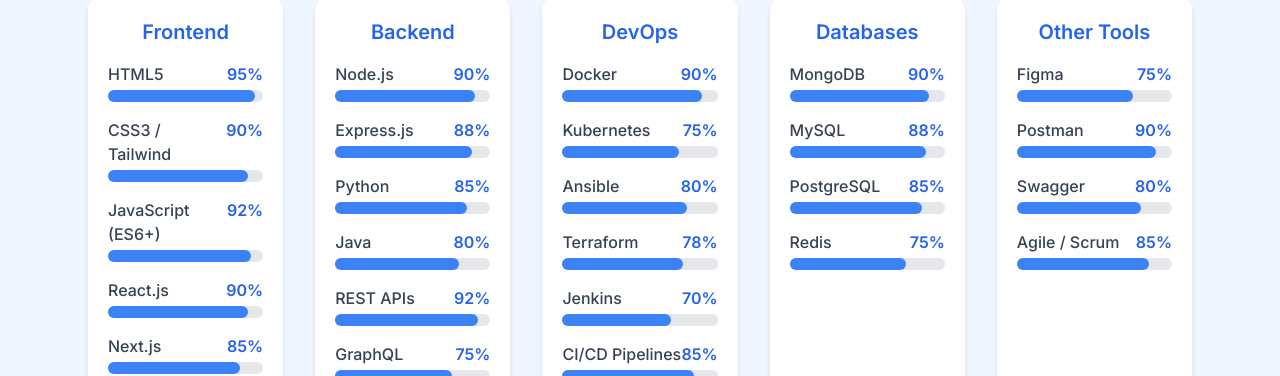
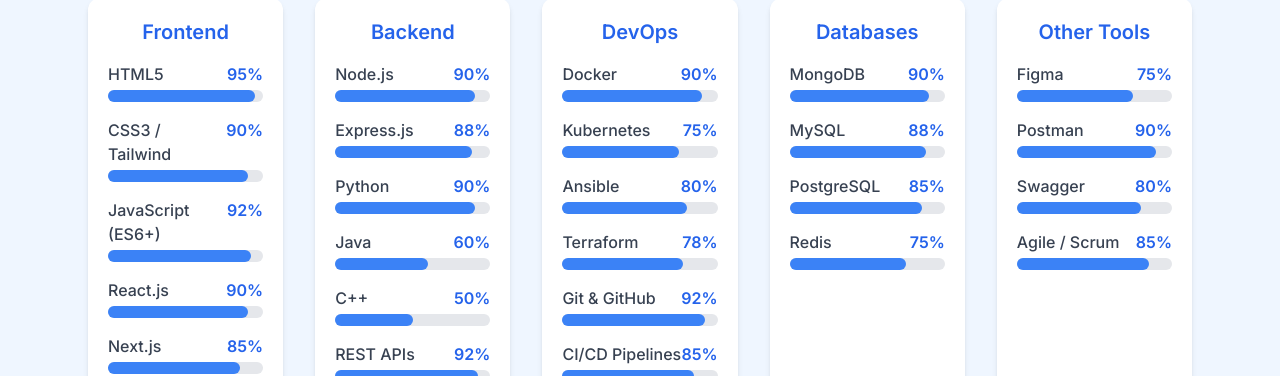
Before and after one commit to hesbonangwenyi606/my-portfolio, a React (Vite) app: page / in a window 1280 px wide. Shown: the part 1920-2296 px from the top of the page. Built offline with nearby package versions, Linux system fonts and the light colour scheme.

Commit message:
completed

```diff
--- a/src/components/SkillsSection.tsx
+++ b/src/components/SkillsSection.tsx
@@ -21,6 +21,7 @@
 
           {/* Grid of Skill Categories */}
           <div className="grid grid-cols-1 md:grid-cols-2 lg:grid-cols-5 gap-8">
+            {/* 1. Frontend */}
             <SkillCategory
               title="Frontend"
               skills={[
@@ -33,18 +34,21 @@
               ]}
             />
 
+            {/* 2. Backend */}
             <SkillCategory
               title="Backend"
               skills={[
                 { name: "Node.js", level: 90 },
                 { name: "Express.js", level: 88 },
-                { name: "Python", level: 85 },
-                { name: "Java", level: 80 },
+                { name: "Python", level: 90 },
+                { name: "Java", level: 60 },
+                { name: "C++", level: 50 },
                 { name: "REST APIs", level: 92 },
                 { name: "GraphQL", level: 75 },
               ]}
             />
 
+            {/* 3. DevOps */}
             <SkillCategory
               title="DevOps"
               skills={[
@@ -52,13 +56,14 @@
                 { name: "Kubernetes", level: 75 },
                 { name: "Ansible", level: 80 },
                 { name: "Terraform", level: 78 },
-                { name: "Jenkins", level: 70 },
+                { name: "Git & GitHub", level: 92 }, // Added GitHub
                 { name: "CI/CD Pipelines", level: 85 },
                 { name: "AWS", level: 80 },
                 { name: "Azure", level: 70 },
               ]}
             />
 
+            {/* 4. Databases */}
             <SkillCategory
               title="Databases"
               skills={[
@@ -69,6 +74,7 @@
               ]}
             />
 
+            {/* 5. Other Tools */}
             <SkillCategory
               title="Other Tools"
               skills={[
```
